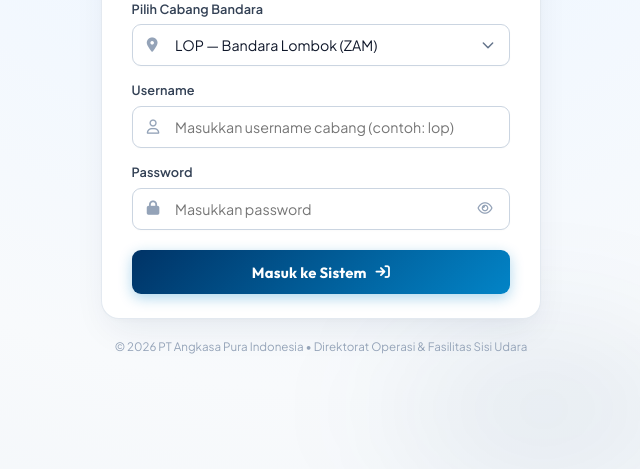
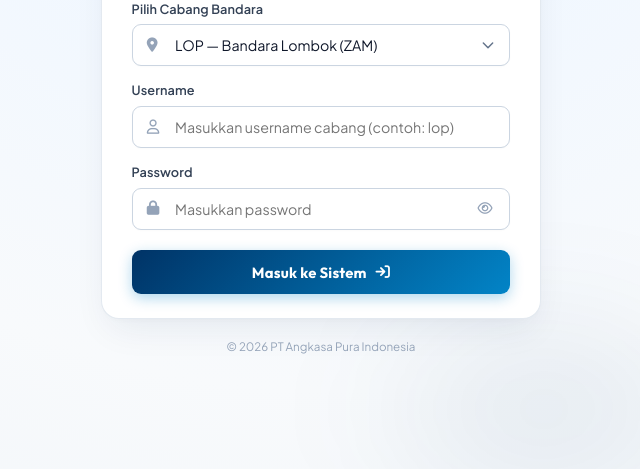
Before and after one commit to Hendardinata/airside-report, a Flask app: page / in a window 1280 px wide. Shown: the part 331-800 px from the top of the page, without its empty margins (319-959 px from the left). Run offline with Flask 3, Linux system fonts and the light colour scheme; some libraries are stand-ins or nearby versions.

Commit message:
feat: add base template, login template, and Flask application initialization file

```diff
--- a/app/__init__.py
+++ b/app/__init__.py
@@ -1,4 +1,5 @@
-from flask import Flask, session, request, abort, jsonify
+import os
+from flask import Flask, session, request, abort, jsonify, send_from_directory
 from config import Config
 import secrets
 import hmac
@@ -64,4 +65,13 @@ def create_app():
     app.register_blueprint(staff_bp, url_prefix='/staff')
     app.register_blueprint(admin_bp, url_prefix='/admin')
 
+    # Direct route for /favicon.ico requests
+    @app.route('/favicon.ico')
+    def favicon():
+        return send_from_directory(
+            os.path.join(app.root_path, 'static', 'img'),
+            'logo-kawung.png',
+            mimetype='image/png'
+        )
+
     return app
--- a/app/templates/base.html
+++ b/app/templates/base.html
@@ -9,6 +9,11 @@
     <link rel="preconnect" href="https://fonts.googleapis.com">
     <link rel="preconnect" href="https://fonts.gstatic.com" crossorigin>
     <link href="https://fonts.googleapis.com/css2?family=Inter:wght@400;500;600;700&family=Outfit:wght@500;600;700;800&family=Plus+Jakarta+Sans:wght@400;500;600;700;800&display=swap" rel="stylesheet">
+
+    <!-- Favicon / Web App Icon -->
+    <link rel="icon" type="image/png" href="{{ url_for('static', filename='img/logo-kawung.png') }}?v=20261019">
+    <link rel="shortcut icon" type="image/png" href="{{ url_for('static', filename='img/logo-kawung.png') }}?v=20261019">
+    <link rel="apple-touch-icon" href="{{ url_for('static', filename='img/logo-kawung.png') }}?v=20261019">
 
     <!-- CSS with Cache Buster -->
     <link rel="stylesheet" href="{{ url_for('static', filename='css/main.css') }}?v=20260929_v4">
--- a/app/templates/login.html
+++ b/app/templates/login.html
@@ -11,7 +11,8 @@
        Clean, Compact, Zero-Scroll, Professional & Responsive
        ========================================================================== */
 
-    html, body {
+    html,
+    body {
         height: 100%;
         min-height: 100vh;
         margin: 0;
@@ -251,7 +252,7 @@
         box-shadow: 0 0 0 3px rgba(2, 132, 199, 0.15);
     }
 
-    .input-control:focus ~ .input-icon {
+    .input-control:focus~.input-icon {
         color: #0284c7;
     }
 
@@ -362,7 +363,9 @@
 
     /* Responsive adjustments */
     @media (max-width: 480px) {
-        html, body {
+
+        html,
+        body {
             overflow-y: auto !important;
             height: auto !important;
             min-height: 100vh !important;
@@ -427,7 +430,8 @@
         {% with messages = get_flashed_messages(with_categories=true) %}
         {% if messages %}
         {% for category, message in messages %}
-                <div style="background-color: #fef2f2; border: 1px solid #fecaca; color: #b91c1c; border-radius: 10px; padding: 0.75rem 1rem; margin-bottom: 1.25rem; font-size: 0.85rem; font-weight: 500; display: flex; align-items: center; gap: 0.6rem;">
+        <div
+            style="background-color: #fef2f2; border: 1px solid #fecaca; color: #b91c1c; border-radius: 10px; padding: 0.75rem 1rem; margin-bottom: 1.25rem; font-size: 0.85rem; font-weight: 500; display: flex; align-items: center; gap: 0.6rem;">
             <i class="fa-solid fa-triangle-exclamation"></i>
             <span>{{ message }}</span>
         </div>
@@ -493,7 +497,7 @@
     <!-- Legal Footer -->
     <div class="portal-footer">
         <p class="copyright-notice">
-            © 2026 PT Angkasa Pura Indonesia • Direktorat Operasi & Fasilitas Sisi Udara
+            © 2026 PT Angkasa Pura Indonesia
         </p>
     </div>
 </div>
```
Lines whose indentation alone changed are shown as unchanged.
